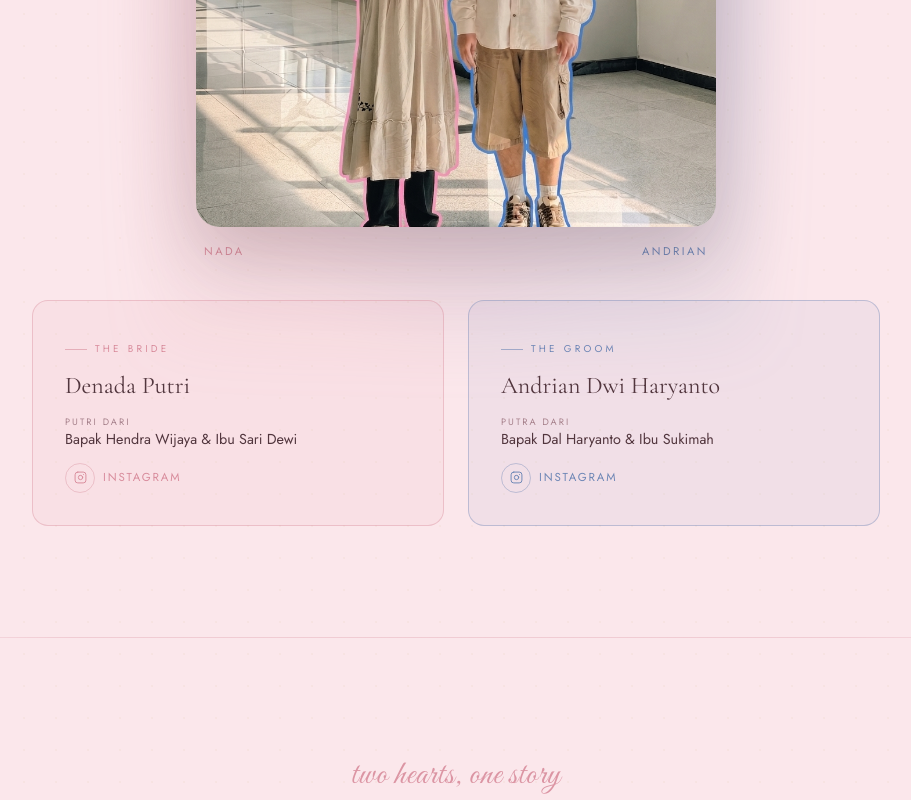
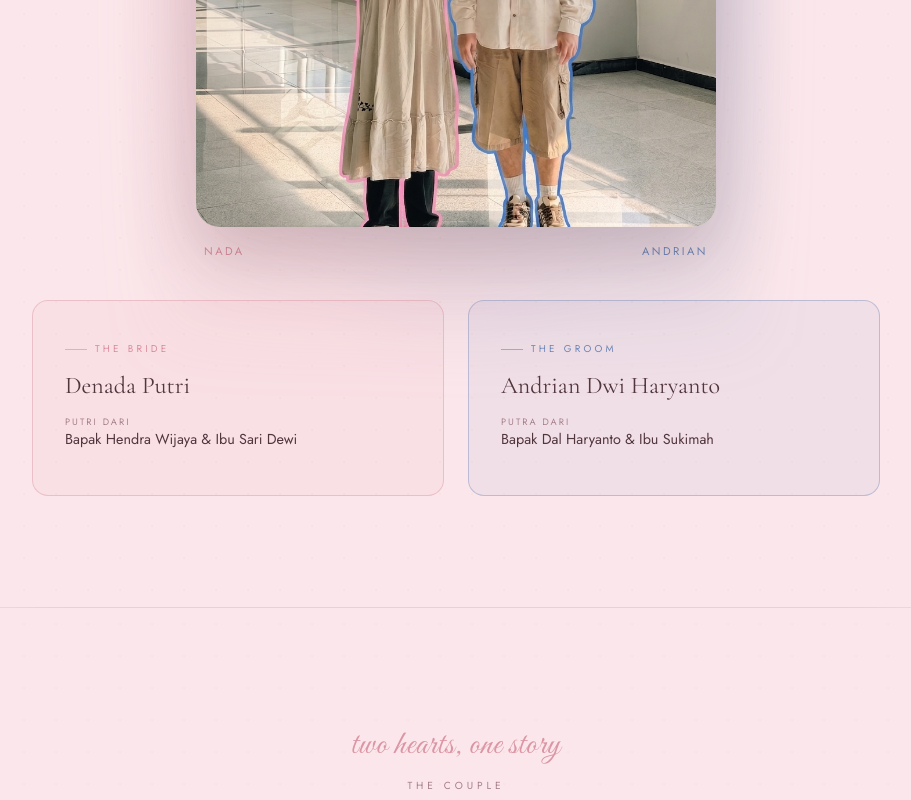
Before and after one commit to andriandwl/wedding-andrian-nada, a Next.js app: page /wedding in a window 1280 px wide. Shown: the part 3874-4674 px from the top of the page, without its empty margins (184-1095 px from the left). Built offline with nearby package versions, Linux system fonts and the light colour scheme.

Commit message:
feat: update hovered and clicked

```diff
--- a/components/wedding/HeroScrollGallery.tsx
+++ b/components/wedding/HeroScrollGallery.tsx
@@ -114,7 +114,7 @@ function PersonList({
             className="mt-[7px] shrink-0 rounded-full"
             style={{ width: 7, height: 7, background: theme.main }}
           /> */}
-          <a
+          {/* <a
             href={person.instagram}
             target="_blank"
             rel="noopener noreferrer"
@@ -150,7 +150,7 @@ function PersonList({
             >
               Instagram
             </span>
-          </a>
+          </a> */}
         </li>
       </ul>
     </div>
@@ -486,7 +486,7 @@ export function CoupleStory({ settings }: { settings?: any }) {
               );
             })}
             {/* Hovered person's info shown on the opposite (dimmed) half */}
-            {/* {hovered && (
+            {hovered && (
               <div
                 key={hovered}
                 className="absolute top-0 bottom-0 w-1/2 flex items-center p-2 sm:p-4 pointer-events-none"
@@ -506,7 +506,7 @@ export function CoupleStory({ settings }: { settings?: any }) {
                   />
                 </div>
               </div>
-            )} */}
+            )}
           </div>
           {/* Name tags matching each side of the photo */}
           <div className="mt-4 flex justify-between px-2">
@@ -532,22 +532,13 @@ export function CoupleStory({ settings }: { settings?: any }) {
         </div>
 
         {/* Bride (pink) + Groom (blue) lists */}
-        <div className="mt-10 grid gap-6 md:grid-cols-2">
-          <PersonList
-            person={bride}
-            theme={BRIDE_THEME}
-            parentLabel="Putri dari"
-            active={hovered === "bride"}
-            dimmed={hovered === "groom"}
-          />
-          <PersonList
-            person={groom}
-            theme={GROOM_THEME}
-            parentLabel="Putra dari"
-            active={hovered === "groom"}
-            dimmed={hovered === "bride"}
-          />
-        </div>
+        {/* Hidden while a side is hovered/tapped — the overlay on the photo shows it instead */}
+        {!hovered && (
+          <div className="mt-10 grid gap-6 md:grid-cols-2">
+            <PersonList person={bride} theme={BRIDE_THEME} parentLabel="Putri dari" />
+            <PersonList person={groom} theme={GROOM_THEME} parentLabel="Putra dari" />
+          </div>
+        )}
       </div>
 
       <div
```
